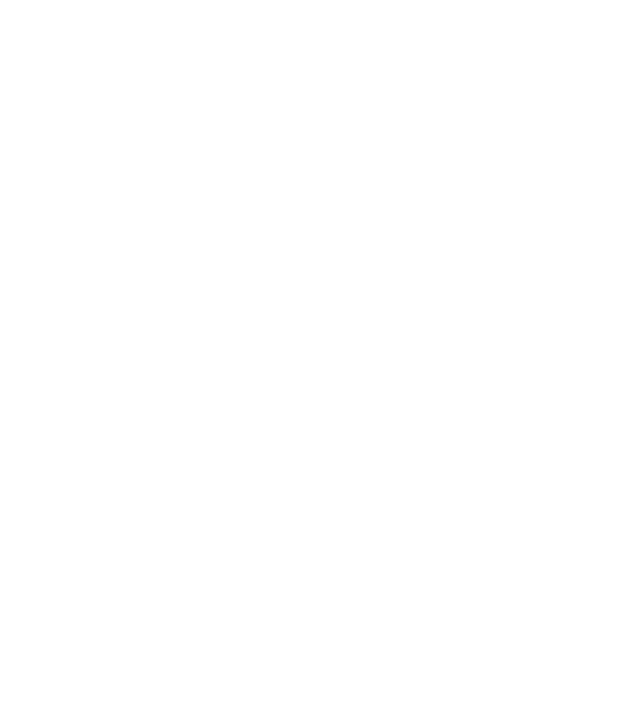
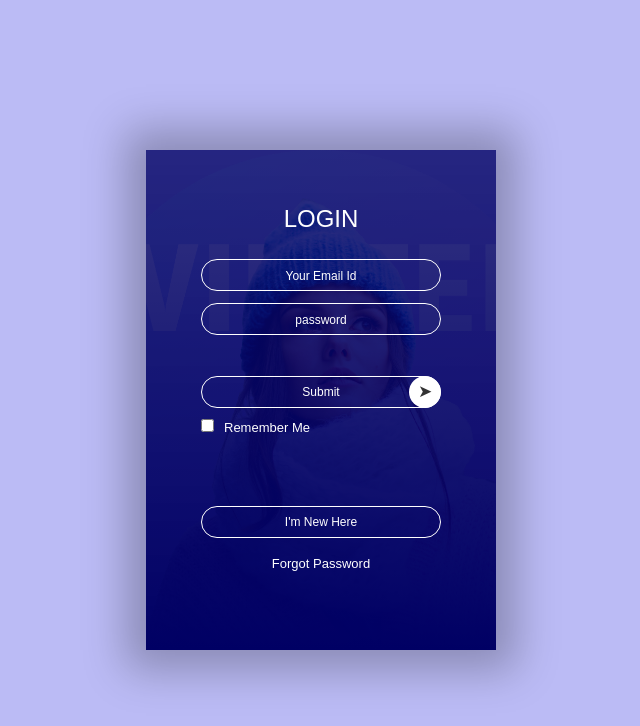
Before and after one commit to Hamzagecer/new-login, a plain HTML site: page index.html in a window 1280 px wide. Shown: the whole page, without its empty margins (319-959 px from the left). Drawn offline with Linux system fonts and the light colour scheme.

Commit message:
first commit

```diff
--- a/index.html
+++ b/index.html
@@ -8,6 +8,49 @@
     <title>New-Login</title>
 </head>
 <body>
+    <div class="container">
+        <div class="card">
+            <div class="inner-box" id="card">
+                 <div class="card-front">
+                     <h2>LOGIN</h2>
+                     <form>
+                        <input type="email" class="input-box" placeholder="Your Email Id" required>
+                        <input type="password" class="input-box" placeholder="password" required>
+                        <button type="submit" class="submit-btn">Submit</button>
+                        <input type="checkbox"><span>Remember Me</span>
+
+                     </form>
+                     <button type="button" class="btn" onclick="openRegister()">I'm New Here</button>
+                     <a href="">Forgot Password</a>
+                 </div>
+                 <div class="card-back">
+                    <h2>REGISTER</h2>
+                    <form>
+                        <input type="text" class="input-box" placeholder="Your  Name" required>
+                       <input type="email" class="input-box" placeholder="Your Email Id" required>
+                       <input type="password" class="input-box" placeholder="password" required>
+                       <button type="submit" class="submit-btn">Submit</button>
+                       <input type="checkbox"><span>Remember Me</span>
+
+                    </form>
+                    <button type="button" class="btn" onclick="openLogin()" >I've an account</button>
+                    <a href="">Forgot Password</a>
+                 </div>
+            </div>
+        </div>
+    </div>
+
+<script>
+
+var card = document.getElementById("card");
+function openRegister(){
+    card.style.transform = "rotateY(-180deg)";
+}
+function openLogin(){
+    card.style.transform = "rotateY(0deg)";
+}
+
+</script>
 
 </body>
 </html>
--- a/style.css
+++ b/style.css
@@ -0,0 +1,110 @@
+*{
+    margin: 0;
+    padding: 0;
+}
+.container{
+    width: 100%;
+    height: 100vh;
+    font-family: sans-serif;
+    background: rgb(187,187,245);
+    color: #fff;
+    display: flex;
+    align-items: center;
+    justify-content: center;
+}
+.card{
+    width: 350px;
+    height: 500px;
+    box-shadow: 0 0 40px 20px rgba(0,0,0,0.26);
+    perspective: 1000px;
+}
+.inner-box{
+    position: relative;
+    width: 100%;
+    height: 100%;
+    transform-style: preserve-3d;
+    transition: transform 1s;
+
+}
+.card-front, .card-back{
+    position:absolute;
+    width: 100%;
+    height: 100%;
+    background-position:center;
+    background-size: cover;
+    background-image:linear-gradient(rgba(0,0,100,0.8),rgba(0,0,100,08)),url(./img/img.png);
+    padding: 55px;
+    box-sizing: border-box;
+    backface-visibility:hidden ;
+}
+.card-back{
+    transform: rotateY(180deg);
+}
+.card h2{
+    font-weight: normal;
+    font-size: 24px;
+    text-align: center;
+    margin-bottom: 20px;
+}
+.input-box{
+    width: 100%;
+    background:transparent;
+    border: 1px solid #fff;
+    margin:6px 0;
+    height: 32px;
+    border-radius: 20px;
+    padding: 0 10px;
+    box-sizing: border-box;
+    outline: none;
+    text-align: center;
+    color: #fff;
+}
+::placeholder{
+    color:#fff;
+    font-size: 12px;
+}
+button{
+    width: 100%;
+    background:transparent;
+    border: 1px solid #fff;
+    margin: 35px 0 10px;
+    height: 32px;
+    font-size: 12px;
+    border-radius: 20px;
+    padding: 0 10px;
+    box-sizing: border-box;
+    outline: none;
+    color: #fff;
+    cursor: pointer;
+}
+.submit-btn{
+    position: relative;
+}
+.submit-btn::after{
+    content: '\27a4';
+    color: #333;
+    line-height: 32px;
+    font-size: 17px;
+    height: 32px;
+    width: 32px;
+    border-radius: 50%;
+    background: #fff;
+    position: absolute;
+    right: -1px;
+    top:-1px;
+}
+span{
+    font-size: 13px;
+    margin-left: 10px;
+}
+.card .btn{
+    margin-top: 70px;
+}
+.card a{
+    color: #fff;
+    text-decoration: none;
+    display: block;
+    text-align: center;
+    font-size: 13px;
+    margin-top: 8px;
+}
```
Also changed, not shown: img/img.png (added), 2 other files.
